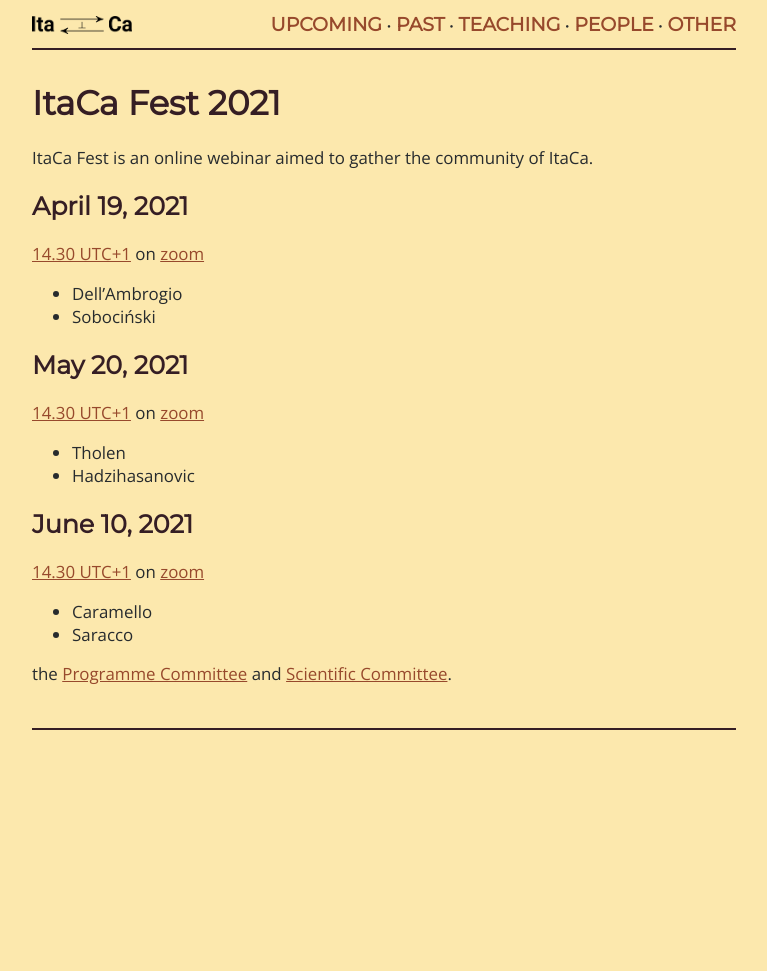
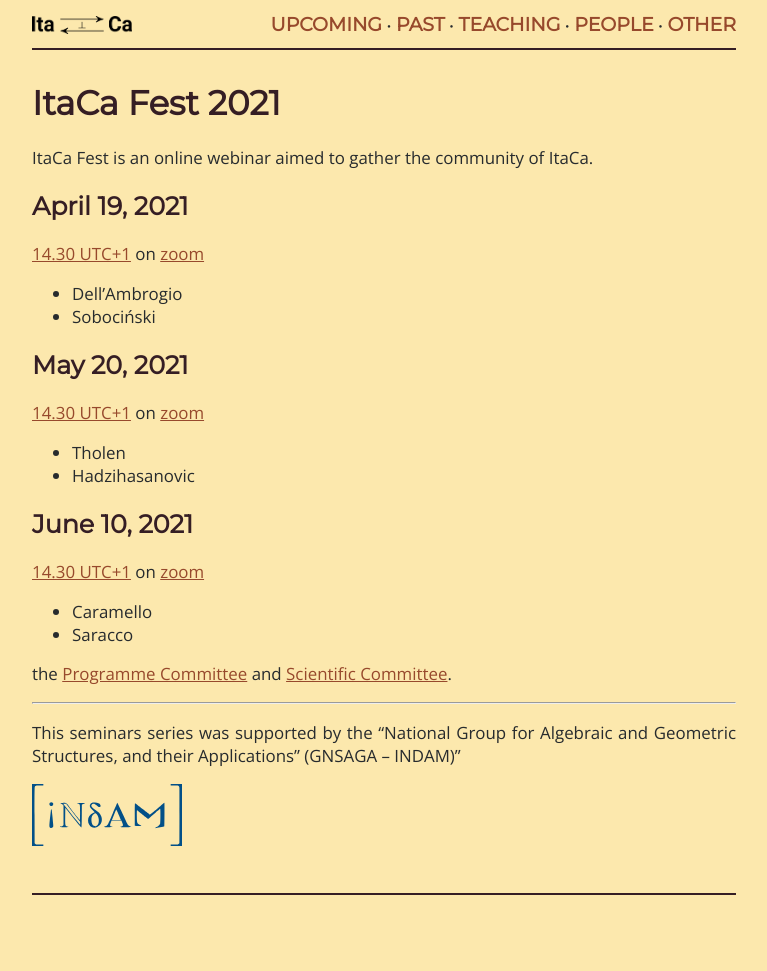
Before and after one commit to Progetto-ItaCa/Progetto-ItaCa.github.io, a Jekyll site: the page built from pages/fest21.md, in a window 1280 px wide. Shown: the whole page, without its empty margins (256-1023 px from the left). Built offline with Jekyll 4.4.1, drawn with Linux system fonts in a browser that asks for light colours; our own code applies the rules of GitHub Pages for plain Markdown files; before the commit the page ends 900 px from its top, so only the background shows below that.

Commit message:
add indam logo

```diff
--- a/pages/fest21.md
+++ b/pages/fest21.md
@@ -29,3 +29,9 @@ ItaCa Fest is an online webinar aimed to gather the community of ItaCa.
 - Saracco
 
 the <a href="name.html#pc">Programme Committee</a> and <a href="name.html#sc">Scientific Committee</a>.
+
+<hr>
+<p>
+This seminars series was supported by the “National Group for Algebraic and Geometric Structures, and their Applications” (GNSAGA – INDAM)”
+</p>
+<img src="../INdAM_logo.svg" style="width: 150px;">
```
Also changed, not shown: INdAM_logo.svg (added), 6 other files.
